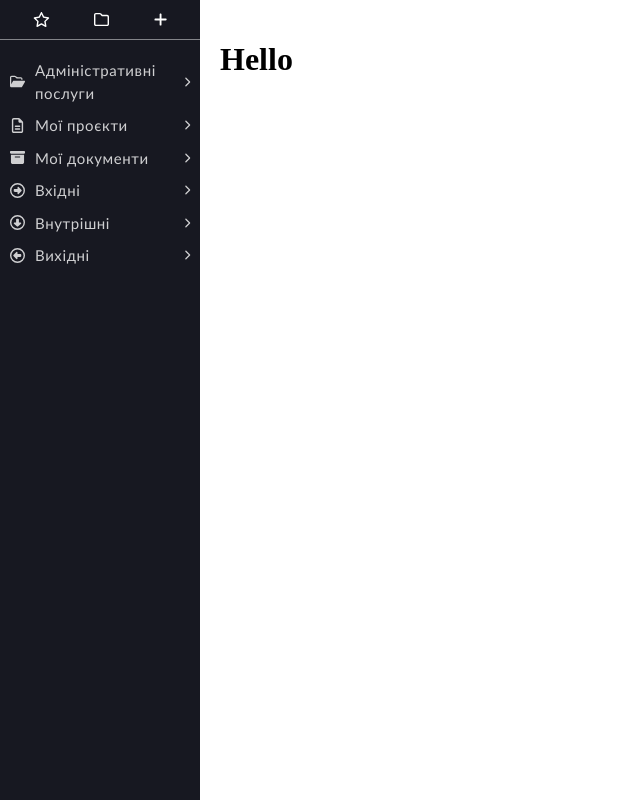
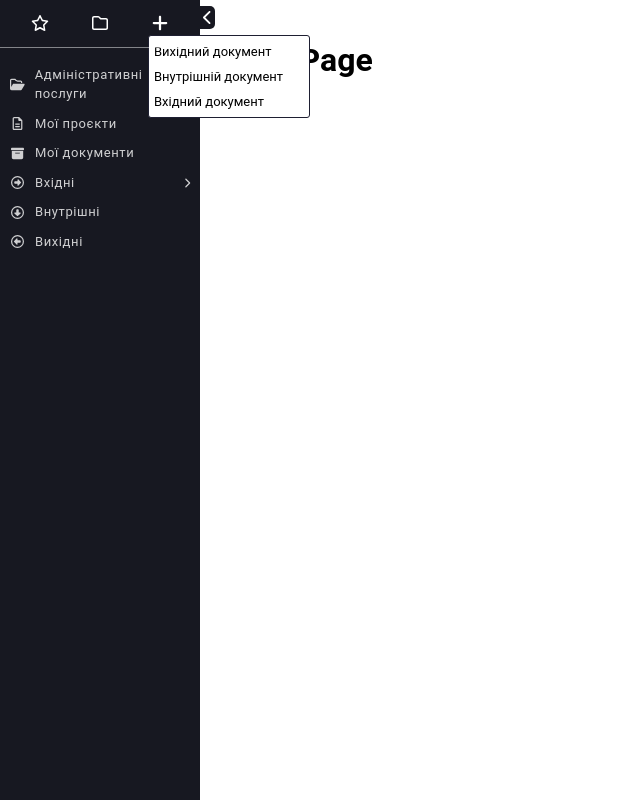
Before and after one commit to radishevskyi/admin-panel, a Next.js app: page / in a window 1280 px wide. Both pictures are taken after a click on the button 160 px from the left and 19 px from the top of the page. Shown: the whole page, without its empty margins (0-640 px from the left). Built offline with nearby package versions, Linux system fonts and the light colour scheme.

Commit message:
sidebar-second-part

```diff
--- a/src/pages/_app.jsx
+++ b/src/pages/_app.jsx
@@ -5,7 +5,7 @@ import styles from '@/shared/assets/styles/layout/layout.module.scss';
 export default function App({ Component, pageProps }) {
   return (
     <div className={styles.container}>
-      <Sidebar className={styles.sidebar} />
+      <Sidebar />
       <div className={styles.content}>
         <Component {...pageProps} />
       </div>
--- a/src/pages/index.jsx
+++ b/src/pages/index.jsx
@@ -5,11 +5,11 @@ function Index() {
   return (
     <>
       <Head>
-        <title>Home page</title>
+        <title>Document flow</title>
         <meta name='description' content='content' />
       </Head>
       <main>
-        <h1>Hello</h1>
+        <h1>Main Page</h1>
       </main>
     </>
   );
--- a/src/shared/assets/styles/globals.css
+++ b/src/shared/assets/styles/globals.css
@@ -2,4 +2,6 @@ body {
   color: black;
   background: white;
   margin: 0;
+  font-family: Roboto, -apple-system, BlinkMacSystemFont, 'Segoe UI', Roboto,
+    'Helvetica Neue', Arial, sans-serif;
 }
--- a/src/shared/assets/styles/layout/layout.module.scss
+++ b/src/shared/assets/styles/layout/layout.module.scss
@@ -1,10 +1,6 @@
 .container {
   display: flex;
   height: 100vh;
-}
-
-.sidebar {
-  width: 250px;
 }
 
 .content {
--- a/src/shared/components/sidebar/header.jsx
+++ b/src/shared/components/sidebar/header.jsx
@@ -1,20 +1,56 @@
-import React from 'react';
+import React, { useState } from 'react';
 import { FontAwesomeIcon } from '@fortawesome/react-fontawesome';
-import { faPlus } from '@fortawesome/free-solid-svg-icons';
+import { faPlus, faChevronLeft } from '@fortawesome/free-solid-svg-icons';
 import { faStar, faFolder } from '@fortawesome/free-regular-svg-icons';
 import styles from '@/shared/components/sidebar/header.module.scss';
 
-function Header() {
+function Header({ onToggleSidebar, isCollapsed }) {
+  const [isMenuOpen, setIsMenuOpen] = useState(false);
+
+  const toggleMenu = () => {
+    setIsMenuOpen(!isMenuOpen);
+  };
+
   return (
-    <header className={styles.header}>
+    <header
+      className={`${styles.header} ${
+        isCollapsed ? styles.collapsedHeader : ''
+      }`}
+    >
       <button className={styles.button}>
-        <FontAwesomeIcon icon={faStar} />
+        <FontAwesomeIcon icon={faStar} className={styles.icon} />
       </button>
       <button className={styles.button}>
-        <FontAwesomeIcon icon={faFolder} />
+        <FontAwesomeIcon icon={faFolder} className={styles.iconFolder} />
       </button>
       <button className={styles.button}>
-        <FontAwesomeIcon icon={faPlus} />
+        <FontAwesomeIcon
+          icon={faPlus}
+          onClick={toggleMenu}
+          className={styles.icon}
+        />
+      </button>
+      {isMenuOpen && (
+        <div className={styles.dropdownMenu}>
+          <ul>
+            <li>Вихідний документ</li>
+            <li>Внутрішній документ</li>
+            <li>Вхідний документ</li>
+          </ul>
+        </div>
+      )}
+      <button
+        className={`${styles.buttonChevronLeft} ${
+          isCollapsed ? styles.collapsedPosition : ''
+        }`}
+        onClick={onToggleSidebar}
+      >
+        <FontAwesomeIcon
+          icon={faChevronLeft}
+          className={`${styles.chevronIcon} ${
+            isCollapsed ? styles.collapsed : ''
+          }`}
+        />
       </button>
     </header>
   );
--- a/src/shared/components/sidebar/header.module.scss
+++ b/src/shared/components/sidebar/header.module.scss
@@ -3,6 +3,12 @@
   justify-content: space-around;
   position: relative;
   padding: 10px;
+
+  &.collapsedHeader {
+    flex-direction: column;
+    align-items: center;
+    gap: 10px;
+  }
 }
 
 .header::after {
@@ -19,10 +25,78 @@
   background: none;
   border: none;
   color: white;
-  font-size: 15px;
   cursor: pointer;
+  padding: 4px;
+}
+
+.icon {
+  font-size: 18px;
+  width: 18px;
+  height: 18px;
+}
+
+.iconFolder {
+  font-size: 16px;
+  width: 16px;
+  height: 16px;
 }
 
 .button:hover {
   color: #95f4ff;
 }
+
+.buttonChevronLeft {
+  border: none;
+  color: white;
+  font-size: 15px;
+  cursor: pointer;
+  position: absolute;
+  right: -15px;
+  top: 6px;
+  background-color: #171821;
+  border-top-right-radius: 5px;
+  border-bottom-right-radius: 5px;
+  padding: 3px;
+  &:hover {
+    background-color: rgba(0, 0, 0, 0.575);
+  }
+}
+
+.collapsedPosition {
+  right: -20px;
+}
+
+.chevronIcon {
+  transition: transform 0.3s;
+}
+
+.collapsed {
+  transform: rotate(180deg);
+}
+
+.dropdownMenu {
+  position: absolute;
+  top: 35px;
+  right: -110px;
+  background-color: white;
+  border: 1px solid #1e1f32;
+  border-radius: 3px;
+  width: 160px;
+
+  ul {
+    list-style: none;
+    padding: 3px 0;
+    margin: 0;
+
+    li {
+      padding: 5px;
+      color: black;
+      cursor: pointer;
+      font-size: 13px;
+
+      &:hover {
+        background-color: rgba(0, 0, 0, 0.09);
+      }
+    }
+  }
+}
--- a/src/shared/components/sidebar/sidebar.jsx
+++ b/src/shared/components/sidebar/sidebar.jsx
@@ -1,51 +1,77 @@
-import React from 'react';
+import React, { useState } from 'react';
 import { FontAwesomeIcon } from '@fortawesome/react-fontawesome';
-import { faChevronRight, faArchive } from '@fortawesome/free-solid-svg-icons';
-import {
-  faFolderOpen,
-  faArrowAltCircleRight,
-  faArrowAltCircleDown,
-  faArrowAltCircleLeft,
-  faFileAlt,
-} from '@fortawesome/free-regular-svg-icons';
+import { faChevronRight } from '@fortawesome/free-solid-svg-icons';
+import menuList from '@/shared/constants/menuList';
 import styles from '@/shared/components/sidebar/sidebar.module.scss';
 import Header from '@/shared/components/sidebar/header';
-const menuList = [
-  {
-    id: 1,
-    icon: faFolderOpen,
-    text: 'Адміністративні послуги',
-  },
-  {
-    id: 2,
-    icon: faFileAlt,
-    text: 'Мої проєкти',
-  },
-  {
-    id: 3,
-    icon: faArchive,
-    text: 'Мої документи',
-  },
-  { id: 4, icon: faArrowAltCircleRight, text: 'Вхідні' },
-  { id: 5, icon: faArrowAltCircleDown, text: 'Внутрішні' },
-  { id: 6, icon: faArrowAltCircleLeft, text: 'Вихідні' },
-];
+
 function Sidebar() {
+  const [openItemId, setOpenItemId] = useState(null);
+  const [isCollapsed, setIsCollapsed] = useState(false);
+
+  const handleToggle = (id) => {
+    setOpenItemId(openItemId === id ? null : id);
+  };
+
+  const handleCollapseToggle = () => {
+    setIsCollapsed(!isCollapsed);
+  };
+
   return (
     <>
-      <div className={styles.sidebar}>
-        <Header />
-        <ul className={styles.navigation}>
+      <div
+        className={`${styles.sidebar} ${isCollapsed ? styles.collapsed : ''}`}
+      >
+        <Header
+          onToggleSidebar={handleCollapseToggle}
+          isCollapsed={isCollapsed}
+        />
+        <ul
+          className={`${styles.navigation} ${
+            isCollapsed ? styles.collapsed : ''
+          }`}
+        >
           {menuList.map((item) => (
-            <li key={item.id} className={styles.sidebarList}>
-              <FontAwesomeIcon icon={item.icon} className={styles.icons} />
-              <span className={styles.adminServices}>{item.text}</span>
-              <FontAwesomeIcon icon={faChevronRight} className={styles.arrow} />
-            </li>
+            <React.Fragment key={item.id}>
+              <li
+                className={`${styles.sidebarList} ${
+                  isCollapsed ? styles.collapsed : ''
+                }`}
+                onClick={() => handleToggle(item.id)}
+              >
+                <FontAwesomeIcon icon={item.icon} className={styles.icons} />
+                {!isCollapsed && (
+                  <>
+                    <span className={styles.adminServices}>{item.text}</span>
+                    {item.subMenu && (
+                      <FontAwesomeIcon
+                        icon={faChevronRight}
+                        className={`${styles.arrow} ${
+                          openItemId === item.id ? styles.open : ''
+                        }`}
+                        onClick={() => handleToggle(item.id)}
+                      />
+                    )}
+                  </>
+                )}
+              </li>
+              {item.subMenu && openItemId === item.id && !isCollapsed && (
+                <ul className={styles.subMenu}>
+                  {item.subMenu.map((subItem) => (
+                    <li key={subItem.id} className={styles.sidebarList}>
+                      <span className={styles.adminServices}>
+                        {subItem.text}
+                      </span>
+                    </li>
+                  ))}
+                </ul>
+              )}
+            </React.Fragment>
           ))}
         </ul>
       </div>
     </>
   );
 }
+
 export default Sidebar;
--- a/src/shared/components/sidebar/sidebar.module.scss
+++ b/src/shared/components/sidebar/sidebar.module.scss
@@ -4,13 +4,19 @@
   box-sizing: border-box;
   height: 100%;
   padding: 0;
+
+  &.collapsed {
+    display: flex;
+    flex-direction: column;
+    align-items: center;
+    width: 60px;
+  }
 }
 
 .navigation {
   list-style-type: none;
   padding: 0;
-  font-family: 'Gill Sans', 'Gill Sans MT', Calibri, 'Trebuchet MS', sans-serif;
-  font-size: 15px;
+  font-size: 13px;
   cursor: pointer;
 }
 
@@ -21,16 +27,30 @@
   line-height: 1.5;
   padding: 5px 10px;
   letter-spacing: 0.6px;
-}
 
-.sidebarList:hover {
-  color: white;
-  background-color: rgba(255, 255, 255, 0.112);
+  &:hover {
+    color: white;
+    background-color: rgba(255, 255, 255, 0.112);
+  }
+
+  &.collapsed {
+    padding: 10px;
+  }
+
+  &.collapsed:hover {
+    color: #95f4ff;
+    background: none;
+  }
 }
 
 .arrow {
   font-size: 10px;
   margin-left: auto;
+  transition: transform 0.2s;
+}
+
+.arrow.open {
+  transform: rotate(90deg);
 }
 
 .icons {
@@ -41,3 +61,22 @@
   margin: 0;
   padding: 0 10px;
 }
+
+.subMenu {
+  list-style-type: none;
+  padding-left: 15px;
+}
+
+.collapseButton {
+  background: none;
+  border: none;
+  color: white;
+  font-size: 20px;
+  cursor: pointer;
+  margin: 10px;
+  align-self: flex-end;
+
+  &:hover {
+    color: #ccc;
+  }
+}
--- /dev/null
+++ b/src/shared/constants/menuList.js
@@ -0,0 +1,41 @@
+import { faArchive } from '@fortawesome/free-solid-svg-icons';
+import {
+  faFolderOpen,
+  faArrowAltCircleRight,
+  faArrowAltCircleDown,
+  faArrowAltCircleLeft,
+  faFileAlt,
+} from '@fortawesome/free-regular-svg-icons';
+
+const menuList = [
+  {
+    id: 1,
+    icon: faFolderOpen,
+    text: 'Адміністративні послуги',
+    subMenu: [
+      { id: 1.1, text: 'Зареєстровані' },
+      { id: 1.2, text: 'На редагуванні' },
+      { id: 1.3, text: 'Мені на розгляд' },
+      { id: 1.4, text: 'Розглянуті мною' },
+      { id: 1.4, text: 'Повернуті з розгляду' },
+    ],
+  },
+  { id: 2, icon: faFileAlt, text: 'Мої проєкти' },
+  { id: 3, icon: faArchive, text: 'Мої документи' },
+  {
+    id: 4,
+    icon: faArrowAltCircleRight,
+    text: 'Вхідні',
+    subMenu: [
+      { id: 1.1, text: 'Зареєстровані' },
+      { id: 1.2, text: 'На редагуванні' },
+      { id: 1.3, text: 'Мені на розгляд' },
+      { id: 1.4, text: 'Розглянуті мною' },
+      { id: 1.4, text: 'Повернуті з розгляду' },
+    ],
+  },
+  { id: 5, icon: faArrowAltCircleDown, text: 'Внутрішні' },
+  { id: 6, icon: faArrowAltCircleLeft, text: 'Вихідні' },
+];
+
+export default menuList;
```
